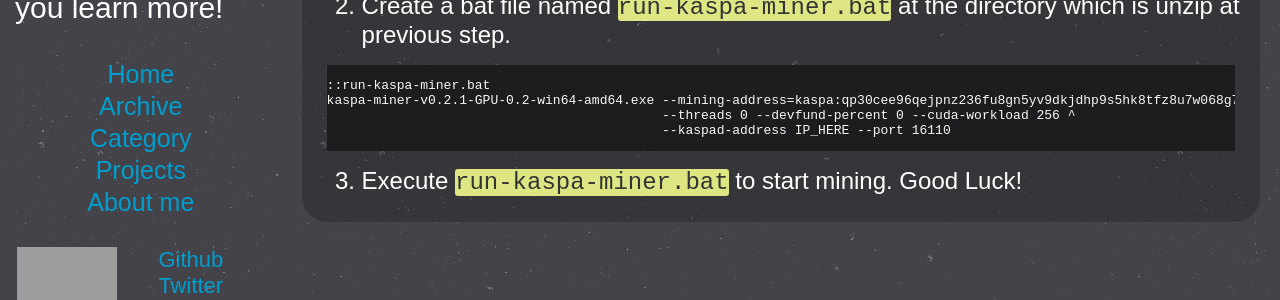
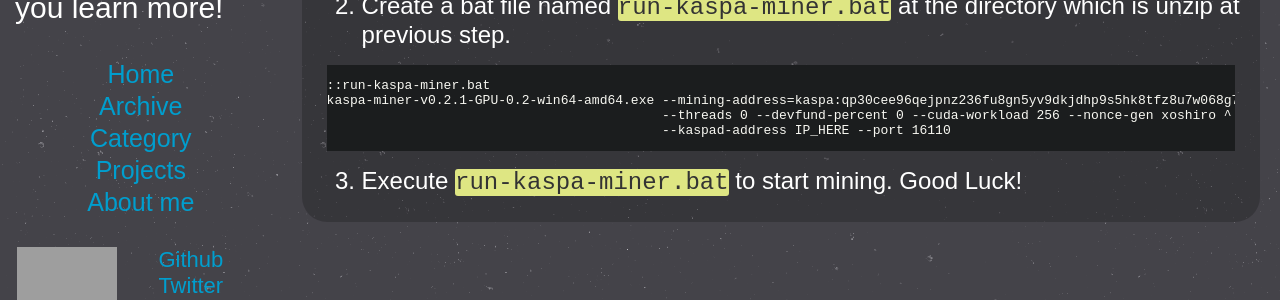
Before and after one commit to nguyenvinhlinh/nguyenvinhlinh.github.io, a Jekyll site: the page built from _posts/2022-01-14-Kaspa,-Mining-Script.md, in a window 1280 px wide, cut to the strip 203-503 px from the top of the page. Built offline with Jekyll 4.4.1, drawn with Linux system fonts in a browser that asks for light colours; grey boxes are pictures that could not be loaded.

Commit message:
add --nonce-gen xoshiro

```diff
--- a/_posts/2022-01-14-Kaspa,-Mining-Script.md
+++ b/_posts/2022-01-14-Kaspa,-Mining-Script.md
@@ -18,7 +18,7 @@
 {% highlight text %}
 ::run-kaspa-miner.bat
 kaspa-miner-v0.2.1-GPU-0.2-win64-amd64.exe --mining-address=kaspa:qp30cee96qejpnz236fu8gn5yv9dkjdhp9s5hk8tfz8u7w068g7v7tlkvxn90 ^
-                                           --threads 0 --devfund-percent 0 --cuda-workload 256 ^
+                                           --threads 0 --devfund-percent 0 --cuda-workload 256 --nonce-gen xoshiro ^
                                            --kaspad-address IP_HERE --port 16110
 {% endhighlight %}
 {:start="3"}
```
